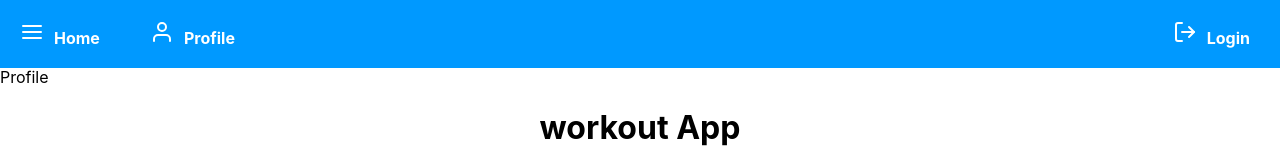
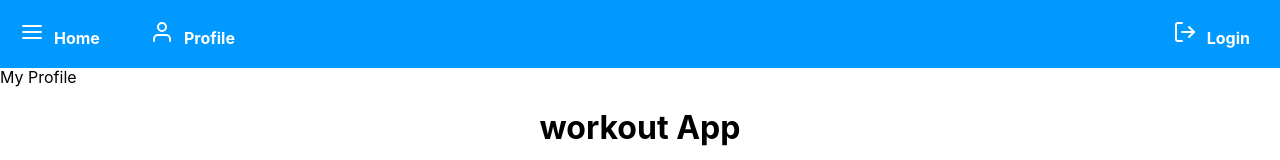
Before and after one commit to petermijkje/workout_app2, a React (Create React App) app in the folder workout_app/: page /profile in a window 1280 px wide. Shown: the top 160 px of the page. Built offline with nearby package versions, Linux system fonts and the light colour scheme.

Commit message:
adding profile

```diff
--- a/workout_app/src/components/profile/profile.component.jsx
+++ b/workout_app/src/components/profile/profile.component.jsx
@@ -3,7 +3,7 @@ import React from 'react'
 import './profile.styles.scss'
 
 function Profile() {
-  return <div className="profile">Profile</div>
+  return <div className="profile">My Profile</div>
 }
 
 export default Profile
```
